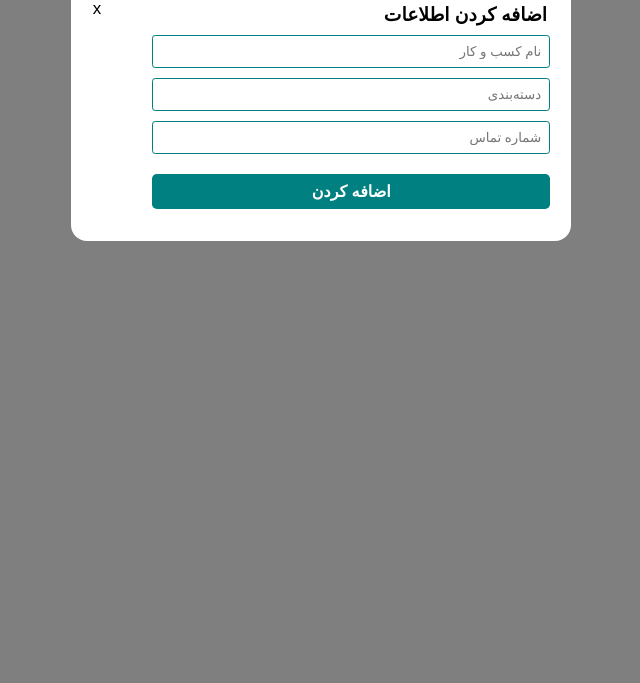
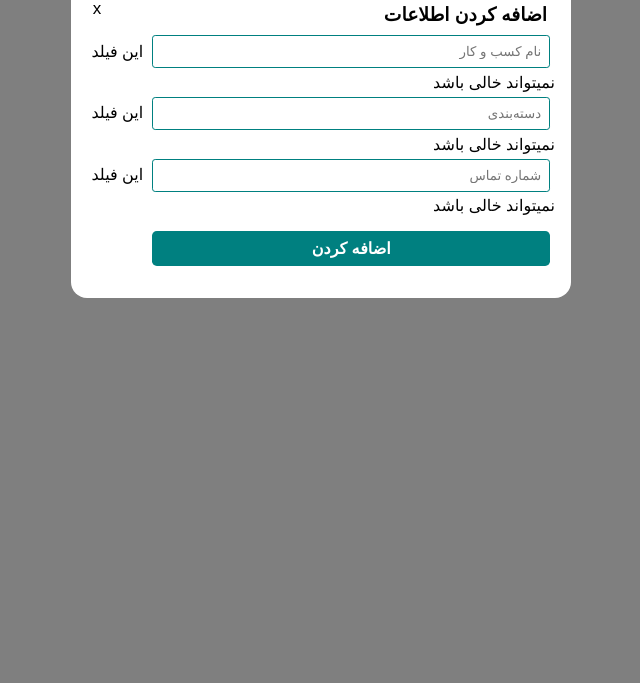
Before and after one commit to rzmahdi/CRUD-with-FastAPI, a FastAPI app: page / in a window 1280 px wide. Shown: the part 117-800 px from the top of the page, without its empty margins (319-959 px from the left). Run offline with FastAPI, Linux system fonts and the light colour scheme.

Commit message:
reafctor(homepage): set default value to error span

```diff
--- a/templates/index.html
+++ b/templates/index.html
@@ -12,13 +12,13 @@
             <button id="close-btn">x</button>
             <h3>اضافه کردن اطلاعات</h3>
             <input type="text" name="business-name" id="add-business-name" placeholder="نام کسب و کار">
-            <span id="business-name-error" class="error"></span>
+            <span id="business-name-error" class="error">این فیلد نمیتواند خالی باشد</span>
 
             <input type="text" name="category" id="add-category" placeholder="دسته‌بندی">
-            <span id="category-error" class="error"></span>
+            <span id="category-error" class="error">این فیلد نمیتواند خالی باشد</span>
 
             <input type="text" name="phone" id="add-phone" placeholder="شماره تماس">
-            <span id="phone-error" class="error"></span>
+            <span id="phone-error" class="error">این فیلد نمیتواند خالی باشد</span>
 
             <button type="button" id="add-new-data-btn">اضافه کردن</button>
         </div>
```
